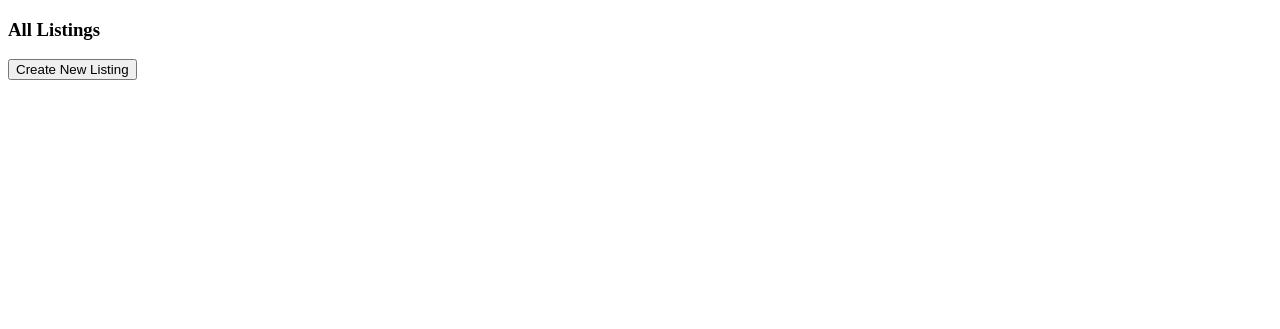
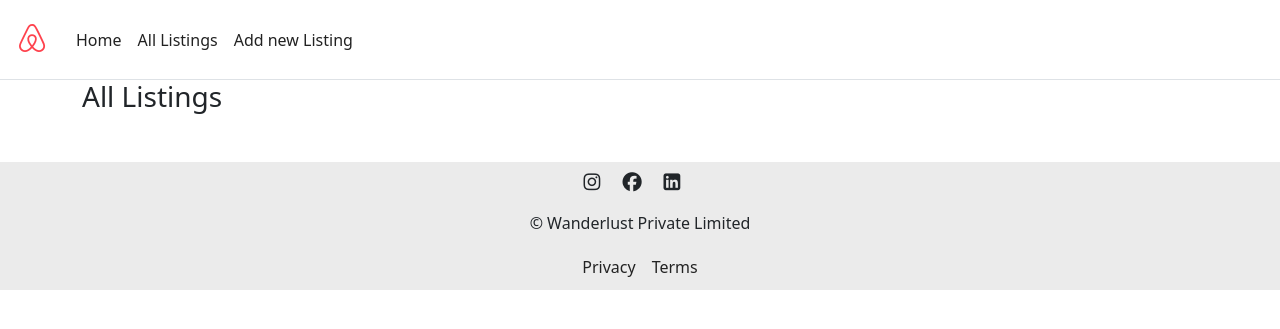
Before and after one commit to AquillaRival/Major-Project-Wander-Lust, a Node server app: page /listings in a window 1280 px wide. Shown: the top 329 px of the page. Run offline with Node 20, Linux system fonts and the light colour scheme; data that the repository does not hold is empty; some libraries are stand-ins or nearby versions.

Commit message:
Added header footer with ejs mate

```diff
--- a/app.js
+++ b/app.js
@@ -4,11 +4,14 @@ const mongoose = require("mongoose");
 const Listing = require("./models/listing.js");
 const path = require("path");
 const methodOverride = require("method-override");
+const engine = require("ejs-mate");
 
 app.set("view engine", "ejs");
 app.set("views", path.join(__dirname, "views"));
 app.use(express.urlencoded({ extended: true }));
 app.use(methodOverride("_method"));
+app.engine("ejs", engine);
+app.use(express.static(path.join(__dirname, "/public")));
 
 const mongoUrl = "mongodb://127.0.0.1:27017/wanderlust";
 
@@ -31,7 +34,7 @@ app.get("/listings", async (req, res) => {
 });
 
 // New Route
-app.get("/listing/new", (req, res) => {
+app.get("/listings/new", (req, res) => {
   res.render("./listings/new.ejs");
 });
 
@@ -72,7 +75,7 @@ app.delete("/listings/:id", async (req, res) => {
 });
 
 app.get("/", (req, res) => {
-  res.send("Working...");
+  res.render("./listings/hero.ejs");
 });
 
 app.listen(8080, () => {
--- a/package.json
+++ b/package.json
@@ -12,6 +12,7 @@
   "type": "commonjs",
   "dependencies": {
     "ejs": "^5.0.1",
+    "ejs-mate": "^4.0.0",
     "express": "^5.2.1",
     "method-override": "^3.0.0",
     "mongoose": "^9.3.1"
--- /dev/null
+++ b/public/css/style.css
@@ -0,0 +1,55 @@
+/* body {
+  background-color: pink;
+} */
+
+/* Navbar */
+.navbar {
+  height: 5rem;
+  background-color: white;
+}
+
+.fa-airbnb {
+  color: #fe424d;
+  font-size: 2rem;
+}
+
+.nav-link {
+  color: #222222 !important;
+}
+
+/* Footer */
+.f-info-links a {
+  text-decoration: none;
+  color: #222222;
+  margin-right: 0.5rem;
+  margin-left: 0.5rem;
+}
+
+.f-info-links a:hover {
+  text-decoration: underline;
+  color: #222222;
+}
+
+.f-info-links,
+.f-info-socials,
+.f-info-brand {
+  width: 100%;
+  display: flex;
+  align-items: center;
+  justify-content: center;
+}
+
+.f-info-socials i {
+  font-size: 1.2rem;
+  margin-right: 1rem;
+}
+
+.f-info {
+  text-align: center;
+  height: 8rem;
+  background-color: #ebebeb;
+  display: flex;
+  flex-wrap: wrap;
+  justify-content: center;
+  align-items: space-evenly;
+}
--- /dev/null
+++ b/views/includes/footer.ejs
@@ -0,0 +1,14 @@
+<footer>
+  <div class="f-info">
+    <div class="f-info-socials">
+      <i class="fa-brands fa-instagram"></i>
+      <i class="fa-brands fa-facebook"></i>
+      <i class="fa-brands fa-square-linkedin"></i>
+    </div>
+    <div class="f-info-brand">&copy; Wanderlust Private Limited</div>
+    <div class="f-info-links">
+      <a href="/privacy">Privacy</a>
+      <a href="/terms">Terms</a>
+    </div>
+  </div>
+</footer>
--- /dev/null
+++ b/views/includes/navbar.ejs
@@ -0,0 +1,20 @@
+<nav class="navbar navbar-expand-md bg-body-light border-bottom sticky-top">
+  <div class="container-fluid">
+    <a class="navbar-brand" href="/"><i class="fa-brands fa-airbnb"></i></a>
+    <button
+      class="navbar-toggler"
+      type="button"
+      data-bs-toggle="collapse"
+      data-bs-target="#navbarNavAltMarkup"
+    >
+      <span class="navbar-toggler-icon"></span>
+    </button>
+    <div class="collapse navbar-collapse" id="navbarNavAltMarkup">
+      <div class="navbar-nav">
+        <a class="nav-link" aria-current="page" href="/">Home</a>
+        <a class="nav-link" href="/listings">All Listings</a>
+        <a class="nav-link" href="/listings/new">Add new Listing</a>
+      </div>
+    </div>
+  </div>
+</nav>
--- /dev/null
+++ b/views/layouts/boilerplate.ejs
@@ -0,0 +1,32 @@
+<!DOCTYPE html>
+<html lang="en">
+  <head>
+    <meta charset="UTF-8" />
+    <meta name="viewport" content="width=device-width, initial-scale=1.0" />
+    <title>WanderLust</title>
+    <link rel="stylesheet" href="/css/style.css" />
+    <link
+      href="https://cdn.jsdelivr.net/npm/bootstrap@5.3.8/dist/css/bootstrap.min.css"
+      rel="stylesheet"
+      integrity="sha384-sRIl4kxILFvY47J16cr9ZwB07vP4J8+LH7qKQnuqkuIAvNWLzeN8tE5YBujZqJLB"
+      crossorigin="anonymous"
+    />
+    <link
+      rel="stylesheet"
+      href="https://cdnjs.cloudflare.com/ajax/libs/font-awesome/7.0.1/css/all.min.css"
+      integrity="sha512-2SwdPD6INVrV/lHTZbO2nodKhrnDdJK9/kg2XD1r9uGqPo1cUbujc+IYdlYdEErWNu69gVcYgdxlmVmzTWnetw=="
+      crossorigin="anonymous"
+      referrerpolicy="no-referrer"
+    />
+  </head>
+  <body>
+    <%- include("../includes/navbar.ejs") %>
+    <div class="container"><%- body %></div>
+  </body>
+  <%- include("../includes/footer.ejs") %>
+  <script
+    src="https://cdn.jsdelivr.net/npm/bootstrap@5.3.8/dist/js/bootstrap.bundle.min.js"
+    integrity="sha384-FKyoEForCGlyvwx9Hj09JcYn3nv7wiPVlz7YYwJrWVcXK/BmnVDxM+D2scQbITxI"
+    crossorigin="anonymous"
+  ></script>
+</html>
--- /dev/null
+++ b/views/listings/hero.ejs
@@ -0,0 +1,4 @@
+<% layout("/layouts/boilerplate.ejs") %>
+<body>
+  <h1>WELCOME TO WANDERLUST</h1>
+</body>
--- a/views/listings/index.ejs
+++ b/views/listings/index.ejs
@@ -1,15 +1,9 @@
-<!DOCTYPE html>
-<html lang="en">
-  <head>
-    <meta charset="UTF-8" />
-    <meta name="viewport" content="width=device-width, initial-scale=1.0" />
-    <title>WanderLust</title>
-  </head>
+<% layout("/layouts/boilerplate.ejs") %>
 <body>
   <h3>All Listings</h3>
-    <form method="GET" action="/listing/new">
+  <!-- <form method="GET" action="/listings/new">
     <button>Create New Listing</button>
-    </form>
+  </form> -->
   <br />
   <ul>
     <% for (let listing of allListings) { %>
@@ -19,4 +13,3 @@
     <% } %>
   </ul>
 </body>
-</html>
```
Also changed, not shown: views/listings/edit.ejs (+2 -12 lines), views/listings/new.ejs (+2 -10 lines), views/listings/show.ejs (+1 -8 lines), 1 other file. Lines whose indentation alone changed are shown as unchanged.
